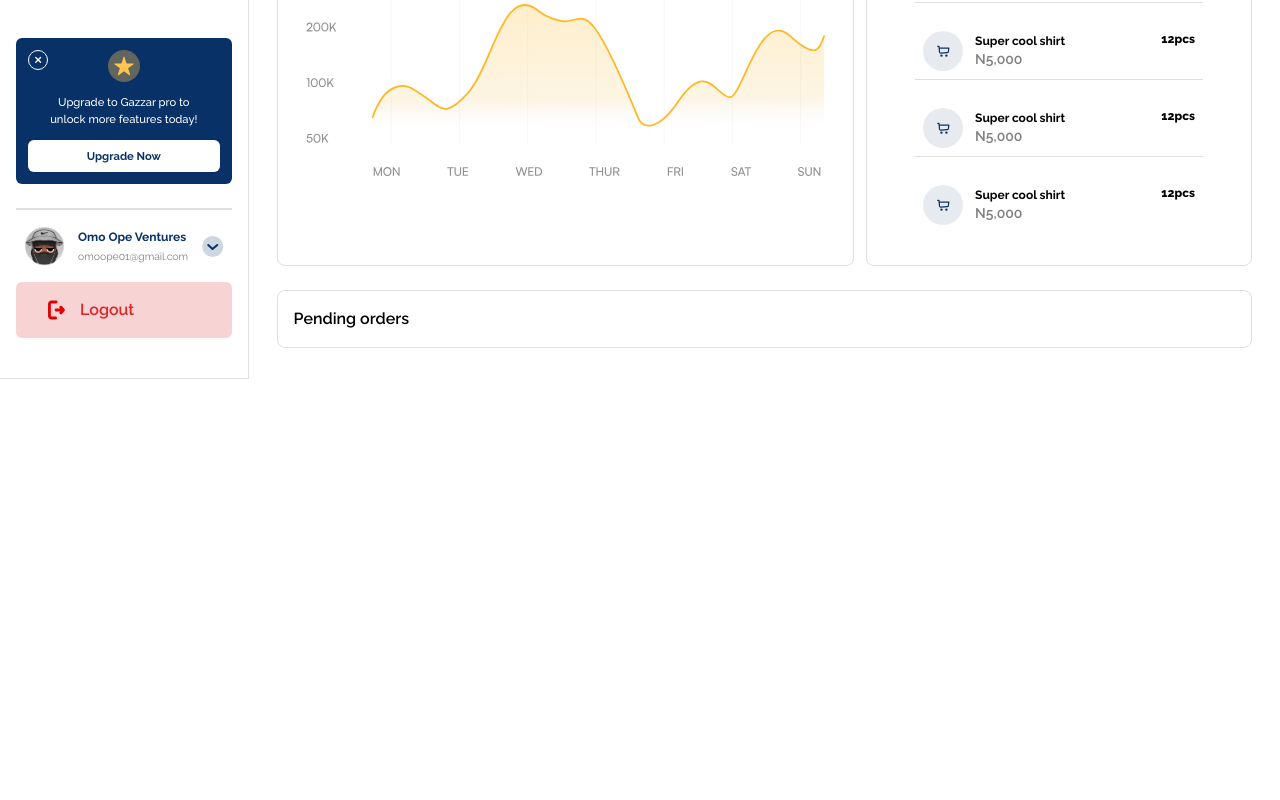
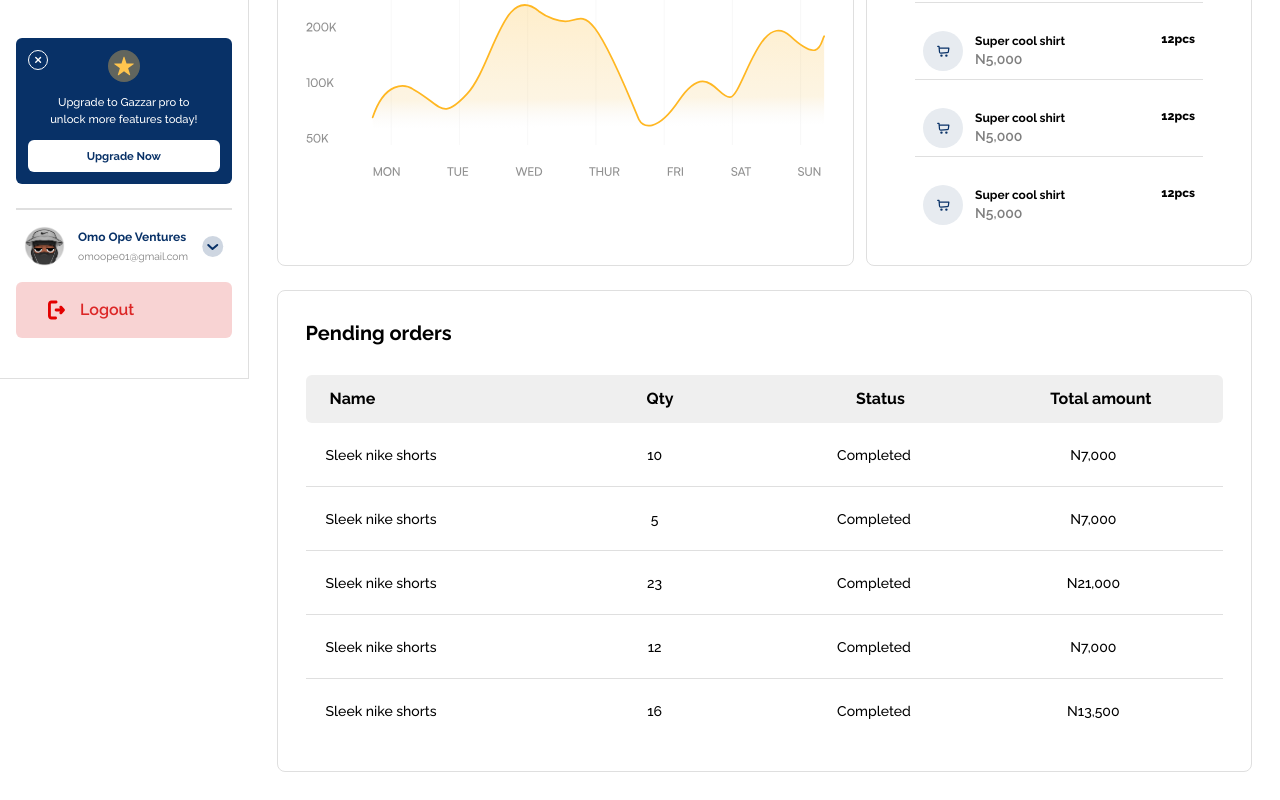
Before and after one commit to Fullstack-Roadmap/Gazzar-Frontend, a React (Vite) app: page /dashboard in a window 1280 px wide. Shown: the part 615-1415 px from the top of the page. Before the commit the page ends 994 px from the top, so only its background shows below. Built offline with nearby package versions, Linux system fonts and the light colour scheme.

Commit message:
pending orders layout styling done

```diff
--- a/src/components/Overview.jsx
+++ b/src/components/Overview.jsx
@@ -9,6 +9,39 @@ import { IoIosArrowDown } from "react-icons/io";
 
 const Overview = () => {
   const topSellingProducts = [...Array(5).keys()];
+  const pendingOrders = [
+    {
+      name: "Sleek nike shorts",
+      qty: 10,
+      status: "Completed",
+      totalAmount: "N7,000",
+    },
+    {
+      name: "Sleek nike shorts",
+      qty: 5,
+      status: "Completed",
+      totalAmount: "N7,000",
+    },
+    {
+      name: "Sleek nike shorts",
+      qty: 23,
+      status: "Completed",
+      totalAmount: "N21,000",
+    },
+    {
+      name: "Sleek nike shorts",
+      qty: 12,
+      status: "Completed",
+      totalAmount: "N7,000",
+    },
+    {
+      name: "Sleek nike shorts",
+      qty: 16,
+      status: "Completed",
+      totalAmount: "N13,500",
+    },
+  ];
+  const pendingOrdersColumns = ["Qty", "Status", "Total amount"];
   const overviewList = [
     { title: "No. of orders", svg: cart, amount: 17 },
     { title: "Products sold", svg: productsOverview, amount: 17 },
@@ -80,8 +113,33 @@ const Overview = () => {
             ))}
           </div>
         </section>
-        <section className="h-full p-4 border-gray border-[1px] rounded-lg font-semibold">
+        <section className="h-full p-7 border-gray border-[1px] rounded-lg font-bold text-xl">
           Pending orders
+          <div className="mt-7">
+            <ul className="flex font-bold text-base bg-gray/50 p-3 rounded-md">
+              <li className="w-full ml-3">Name</li>
+              {pendingOrdersColumns.map((columnName) => (
+                <li className="w-full text-center">{columnName}</li>
+              ))}
+            </ul>
+            <ul>
+              {pendingOrders.map((item, index) => (
+                <li className="text-sm font-medium">
+                  <ul
+                    className={`h-16 flex items-center px-5 py-3 w-full ${
+                      index !== pendingOrders.length - 1 &&
+                      "border-b-[1px] border-gray"
+                    }`}
+                  >
+                    <li className="w-full">{item.name}</li>
+                    <li className="w-full text-center">{item.qty}</li>
+                    <li className="w-full text-center">{item.status}</li>
+                    <li className="w-full text-center">{item.totalAmount}</li>
+                  </ul>
+                </li>
+              ))}
+            </ul>
+          </div>
         </section>
       </div>
     </>
```
